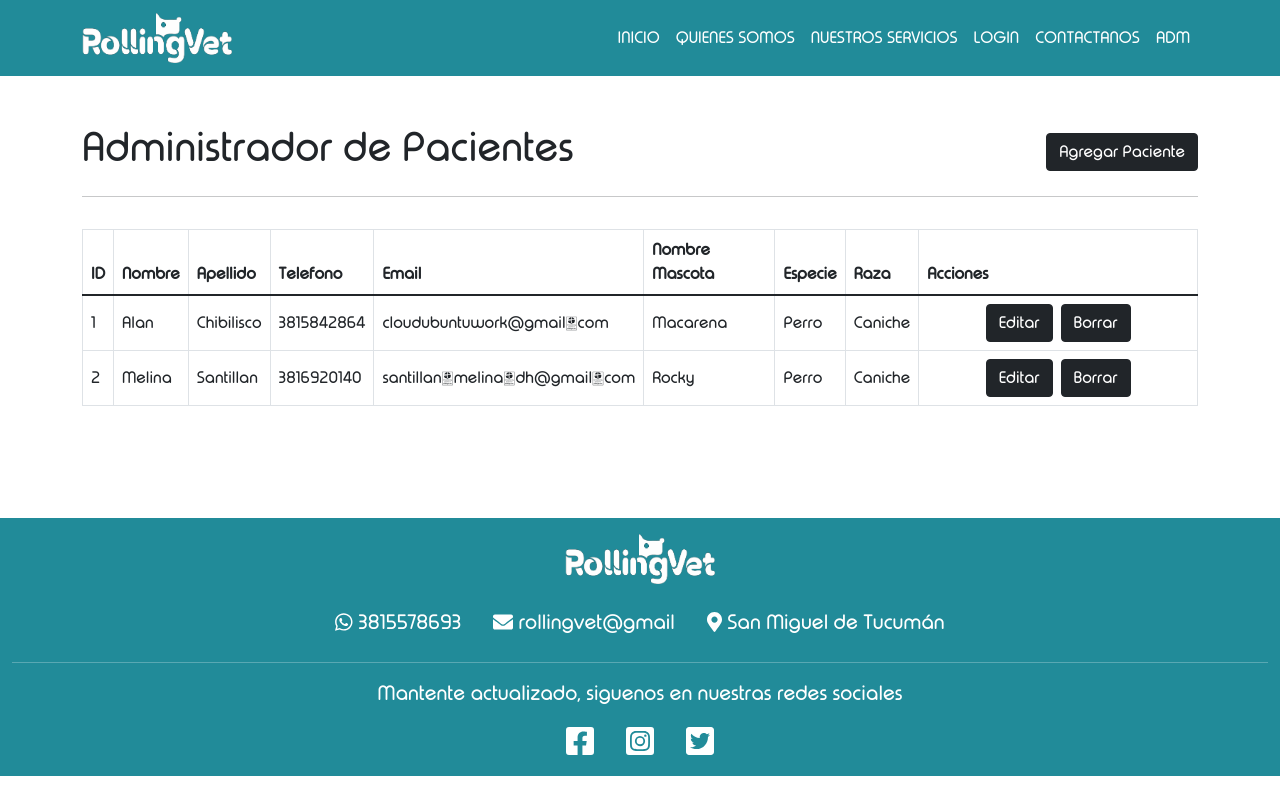
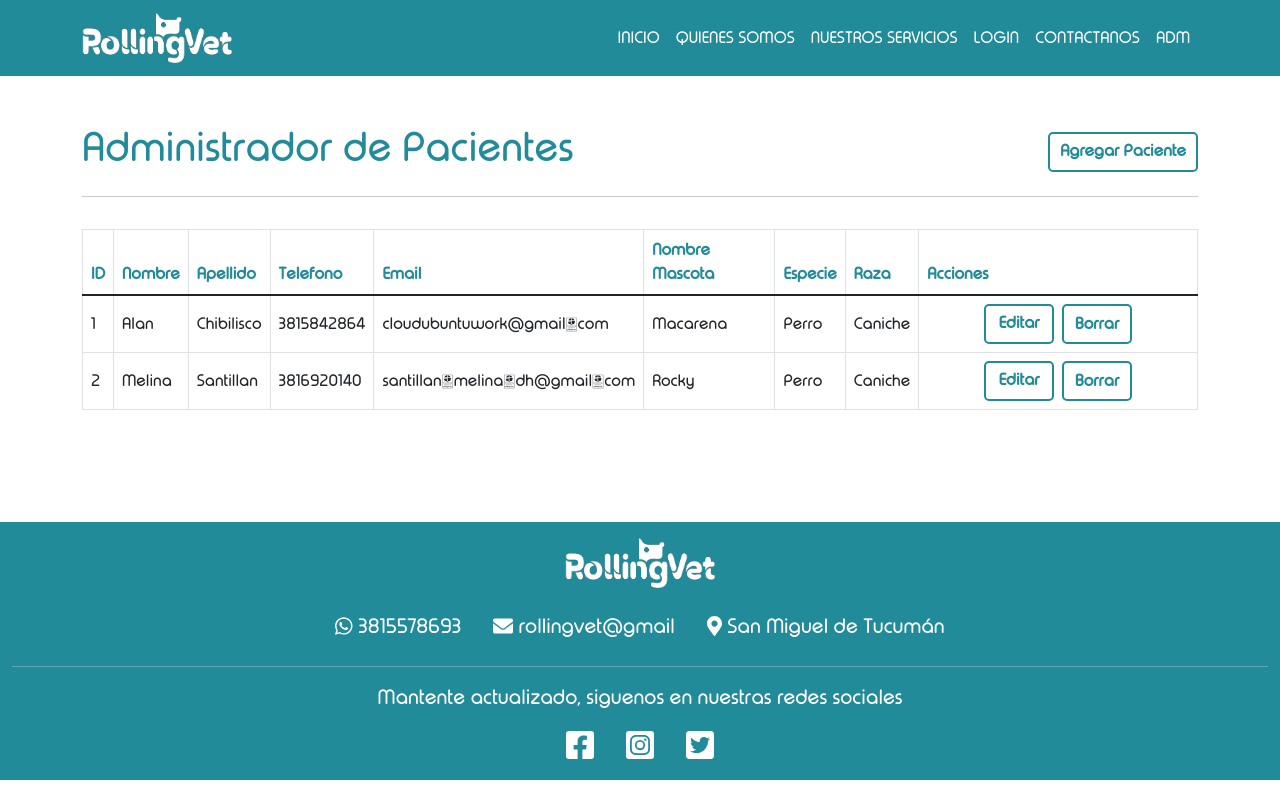
Before and after one commit to alanchibilisco/RollingVetProjectFE, a React (Create React App) app: page /Adm/pacientes in a window 1280 px wide. Built offline with nearby package versions, Linux system fonts and the light colour scheme; data requests are answered from the project's data file.

Commit message:
se agrego estilo al crud

```diff
--- a/src/App.css
+++ b/src/App.css
@@ -5,6 +5,10 @@
   margin: 0;
   /* font-family: 'Varela Round', sans-serif; */
   font-family: 'typo_round_regular_demoRg';
+}
+.font-celeste{
+  color: #218b99;
+  font-weight: bold;
 }
 
 .bg-celeste{
@@ -27,11 +31,50 @@
   color: white;
   border-color:  #218b99;
 }
-
 .btn-outline-celeste:hover {
   color: #fff;
   background-color: #218b99;
   border-color:  #218b99;
+}
+
+.btn-celeste {
+  min-width: 70px;
+  height: 40px;
+  color: #fff;
+  padding: 5px 10px;
+  font-weight: bold;
+  cursor: pointer;
+  transition: all 0.3s ease;
+  position: relative;
+  display: inline-block;
+  outline: none;
+  border-radius: 5px;
+  z-index: 0;
+  background: #fff;
+  overflow: hidden;
+  border: 2px solid #218b99;
+  color: #218b99;
+}
+.btn-celeste:hover {
+  color: #fff;
+}
+.btn-celeste:hover:after {
+  width: 100%;
+}
+.btn-celeste:after {
+  content: "";
+  position: absolute;
+  z-index: -1;
+  transition: all 0.3s ease;
+  left: 0;
+  top: 0;
+  width: 0;
+  height: 100%;
+  background: #218b99;
+}
+
+.border-celeste{
+  border: 20px solid #218b99;
 }
 
 @font-face {
--- a/src/components/cruds/Adm.jsx
+++ b/src/components/cruds/Adm.jsx
@@ -25,23 +25,23 @@ const Adm = ({ turnos }) => {
     <div>
       <NavBar />
       <div className="container">
-        <h1 className="text-center my-3">ADMINISTRACION</h1>
-        <h3 className="text-center">¡Bienvenido!</h3>
-        <h5 className="text-end">RollingVet V:1_0_0</h5>
-        <hr />
+        <h1 className="text-center my-3 font-celeste">ADMINISTRACION</h1>
+        <h3 className="text-center font-celeste">¡Bienvenido!</h3>
+        <h5 className="text-end fs-6">RollingVet V:1-0-0</h5>
+        <hr/>
         <div className="d-flex justify-content-around">
           <Link
             to="/Adm/pacientes"
-            className="btn btn-dark text-decoration-none"
+            className="btn-celeste text-decoration-none"
           >
             Administrar Pacientes
           </Link>
-          <Link to="/Adm/turnos" className="btn btn-dark text-decoration-none">
+          <Link to="/Adm/turnos" className="btn-celeste text-decoration-none">
             Administrar Turnos
           </Link>
         </div>
         <hr />
-        <h2 className="text-center bg-dark text-white">Turnos Asignados</h2>
+        <h2 className="text-center bg-celeste text-white">Turnos Asignados</h2>
         <hr className="container" />
         {turnos.length !== 0 ? (
           <Row>
--- a/src/components/cruds/AdmPacientes.jsx
+++ b/src/components/cruds/AdmPacientes.jsx
@@ -13,11 +13,11 @@ const AdmPacientes = ({pacientes, URLPacientes, getApiPacientes}) => {
         <NavBar></NavBar>
       <div>
         <Container className="py-5">
-          <div className="d-flex align-items-center justify-content-between">
+          <div className="d-flex align-items-center justify-content-between font-celeste">
             <h1>Administrador de Pacientes</h1>
             <Link
               to="/Adm/pacientes/crear"
-              className=" btn btn-dark text-decoration-none text-center"
+              className=" btn-celeste text-decoration-none text-center"
             >
               Agregar Paciente
             </Link>
@@ -26,7 +26,7 @@ const AdmPacientes = ({pacientes, URLPacientes, getApiPacientes}) => {
           {/* Table of products */}
           { pacientes.length!==0 ?
           <Table bordered hover responsive className="align-middle mt-3">
-            <thead>
+            <thead className="font-celeste">
               <tr>
                 <th>ID</th>
                 <th>Nombre</th>
--- a/src/components/cruds/AdmTurnos.jsx
+++ b/src/components/cruds/AdmTurnos.jsx
@@ -22,10 +22,10 @@ const AdmTurnos = ({ turnos, URLTurnos, getApiTurnos }) => {
       <div>
         <Container className="py-5">
           <div className="d-flex align-items-center justify-content-between">
-            <h1>Administrador de turnos</h1>
+            <h1 className="font-celeste">Administrador de turnos</h1>
             <Link
               to="/Adm/turnos/crear"
-              className=" btn btn-dark text-decoration-none text-center"
+              className=" btn-celeste text-decoration-none text-center"
             >
               Agregar Turno
             </Link>
@@ -35,7 +35,7 @@ const AdmTurnos = ({ turnos, URLTurnos, getApiTurnos }) => {
           { turnos.length!==0 ?
           <Table bordered hover responsive className="align-middle mt-3">
             <thead>
-              <tr>
+              <tr className="font-celeste">
                 <th>Mascota-Dueño</th>
                 <th>Veterinario</th>
                 <th>Detalle de cita</th>
--- a/src/components/cruds/CardTurnos.jsx
+++ b/src/components/cruds/CardTurnos.jsx
@@ -14,8 +14,8 @@ const CardTurnos = ({turno}) => {
           <Card.Text><span className="fw-bold">Veterinario:</span> {turno.veterinario}</Card.Text>
           <Card.Text><span className="fw-bold">Detalle Cita:</span> {turno.detalleCita}</Card.Text>
           <div className="d-flex align-items-center justify-content-between">
-            <span className="badge bg-dark fs-6">{turno.fecha}</span>
-            <span className="badge bg-dark fs-6">{turno.hora}</span>
+            <span className="badge bg-celeste fs-6">{turno.fecha}</span>
+            <span className="badge bg-celeste fs-6">{turno.hora}</span>
           </div>
         </Card.Body>
       </Card>
--- a/src/components/cruds/CrearTurno.jsx
+++ b/src/components/cruds/CrearTurno.jsx
@@ -59,11 +59,11 @@ const handleSubmit=(e)=>{
     <div>
       <NavBar></NavBar>
       <Container className="py-5">
-        <h1>Agregar Turno</h1>
+        <h1 className="font-celeste">Agregar Turno</h1>
         <hr />
         <Form className="my-5" onSubmit={handleSubmit}>
           <Form.Group className="mb-3" controlId="formBasicMascota">
-            <Form.Label>Mascota*</Form.Label>
+            <Form.Label className="font-celeste">Mascota*</Form.Label>
             <Form.Select onChange={({target})=>{setMascota(target.value.trimStart())}}>
               <option value="">Selecciona una mascota</option>
               {pacientes.map((paciente)=>(
@@ -73,7 +73,7 @@ const handleSubmit=(e)=>{
           </Form.Group>
 
           <Form.Group className="mb-3" controlId="formBasicVet">
-            <Form.Label>Veterinario*</Form.Label>
+            <Form.Label className="font-celeste">Veterinario*</Form.Label>
             <Form.Select onChange={({target})=>{setVeterinario(target.value.trimStart())}}>
               <option value="">Selecciona un Veterinario</option>
               <option value="Addle Romina">Dra. Addle Romina A.</option>
@@ -85,7 +85,7 @@ const handleSubmit=(e)=>{
           </Form.Group>
 
           <Form.Group className="mb-3" controlId="formBasicDetalle">
-            <Form.Label>Detalle de Cita*</Form.Label>
+            <Form.Label className="font-celeste">Detalle de Cita*</Form.Label>
             <Form.Control
               as="textarea"
               type="text"
@@ -96,17 +96,17 @@ const handleSubmit=(e)=>{
           </Form.Group>
 
           <Form.Group className="mb-3" controlId="formBasicFecha">
-            <Form.Label>Fecha (Lun a Vie)*</Form.Label>
+            <Form.Label className="font-celeste">Fecha (Lun a Vie)*</Form.Label>
             <Form.Control type="date" placeholder="21/02/2022" onChange={({target})=>{setFecha(target.value.trimStart())}}></Form.Control>
           </Form.Group>
 
           <Form.Group className="mb-3" controlId="formBasicHora">
-            <Form.Label>Hora (08 a 17)*</Form.Label>
+            <Form.Label className="font-celeste">Hora (08 a 17)*</Form.Label>
             <Form.Control type="time" placeholder="08:00" onChange={({target})=>{setHora(target.value.trimStart())}}></Form.Control>
           </Form.Group>
 
           <div className="text-end">
-            <button className="btn btn-dark">Guardar</button>
+            <button className="btn-celeste">Guardar</button>
           </div>
 
         </Form>
--- a/src/components/cruds/Paciente.jsx
+++ b/src/components/cruds/Paciente.jsx
@@ -43,12 +43,12 @@ const Paciente = ({paciente, URLPacientes, getApiPacientes}) => {
                   <div className="d-flex justify-content-center">
                     <Link
                       to={`/Adm/pacientes/editar/${paciente.id}`}
-                      className=" btn btn-dark mx-1 text-decoration-none text-center"
+                      className=" btn-celeste mx-1 text-decoration-none text-center"
                     >
                       Editar
                     </Link>
                     <button
-                      className="btn btn-dark mx-1"
+                      className="btn-celeste mx-1"
                       onClick={()=>{handleDelete(paciente.id)}}
                     >
                       Borrar
--- a/src/components/cruds/Turno.jsx
+++ b/src/components/cruds/Turno.jsx
@@ -40,12 +40,12 @@ const Turno = ({turno, URLTurnos, getApiTurnos}) => {
                   <div className="d-flex justify-content-center">
                     <Link
                       to={`/Adm/turnos/editar/${turno.id}`}
-                      className=" btn btn-dark mx-1 text-decoration-none text-center"
+                      className=" btn-celeste mx-1 text-decoration-none text-center"
                     >
                       Editar
                     </Link>
                     <button
-                      className="btn btn-dark mx-1"
+                      className="btn-celeste mx-1"
                       onClick={()=>{handleDelete(turno.id)}}
                     >
                       Borrar
```
Also changed, not shown: src/components/cruds/CrearPaciente.jsx (+12 -19 lines), src/components/cruds/EditPacientes.jsx (+12 -12 lines), src/components/cruds/EditTurnos.jsx (+8 -7 lines).
